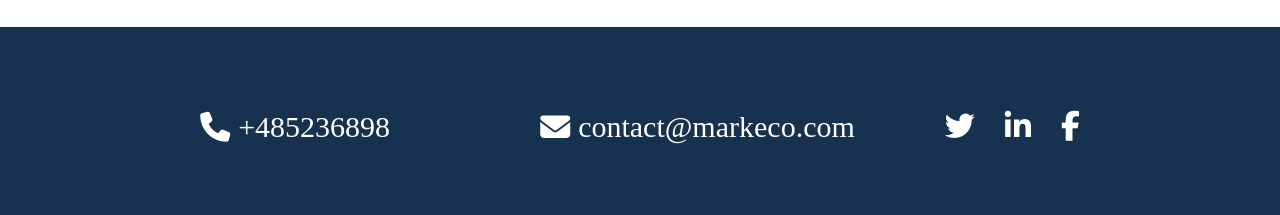
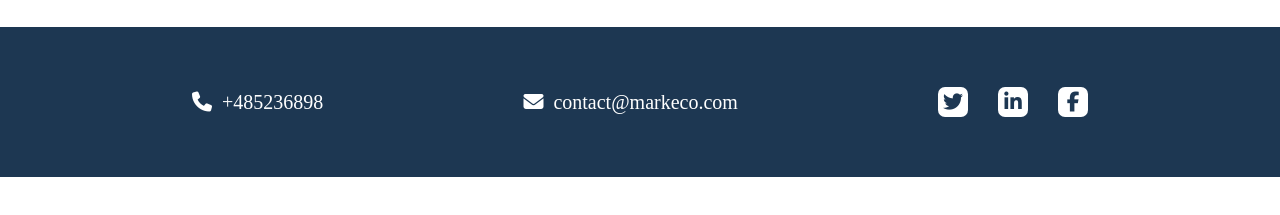
Before and after one commit to Macomi27/safecity-testing, a plain HTML site: page index.html in a window 1280 px wide. Shown: the part 615-830 px from the top of the page. After the commit the page ends 800 px from the top, so only its background shows below. Drawn offline with Linux system fonts and the light colour scheme.

Commit message:
solidified footer section

```diff
--- a/index.html
+++ b/index.html
@@ -49,8 +49,12 @@
     <footer class="site-footer">
       <div class="footer-container">
         <div class="footer-phone">
-          <span><i class="fas fa-phone"></i> +485236898</span>
-          <span><i class="fas fa-envelope"></i> contact@markeco.com</span>
+          <i class="fas fa-phone"></i>
+          <p>+485236898</p>
+        </div>
+        <div class="footer-phone">
+          <i class="fas fa-envelope"></i>
+          <p>contact@markeco.com</p>
         </div>
         <div class="footer-socials">
           <a href="#"><i class="fab fa-twitter"></i></a>
@@ -59,8 +63,5 @@
         </div>
       </div>
     </footer>
-
-
-
   </body>
 </html>
--- a/styles.css
+++ b/styles.css
@@ -56,49 +56,32 @@
 }
 
 .site-footer {
-    background-color: #17324f;
+    background-color: rgb(29, 55, 82);
     color: white;
-    padding: 20px 0;
     width: 100%;
-    height: 200px;
+    height: 150px;
     display: flex;
     align-items: center;
     justify-content: center;
 }
 
 .footer-container {
-    margin: 0 auto;
-    padding: 0 20px;
+    width: 70%;
     display: flex;
     justify-content: space-between;
     align-items: center;
-    flex-wrap: wrap;
-    gap: 90px;
 }
 
 .footer-phone {
     display: flex;
     align-items: center;
-    gap: 30px;
-    font-size: 30px;
+    gap: 10px;
+    font-size: 20px;
   }
 
-  .footer-phone span {
-    display: flex;
-    align-items: center;
-    color: white;
-    gap: 8px;
-
-  }
-  .footer-phone, footer-links {
-    gap: 150px;
-  }
-
-  .footer-links a,
   .footer-phone p {
     color: white;
-    text-decoration: none;
-    font-size: 30px;
+    font-size: 20px;
 
 
   }
@@ -110,11 +93,18 @@
   }
 
   .footer-socials a {
-    color: white;
-    font-size: 30px;
+    width: 30px;
+    height: 30px;
+    display: flex;
+    justify-content: center;
+    align-items: center;
+    border-radius: 7px;
+    background-color: white;
+    color: rgb(29, 55, 82);
+    font-size: 20px;
     text-decoration: none;
   }
 
-  .footer-socials a:hover {
-    color: #00aced;
+  .fab:hover {
+    color: rgb(47, 79, 110);
   }
```
